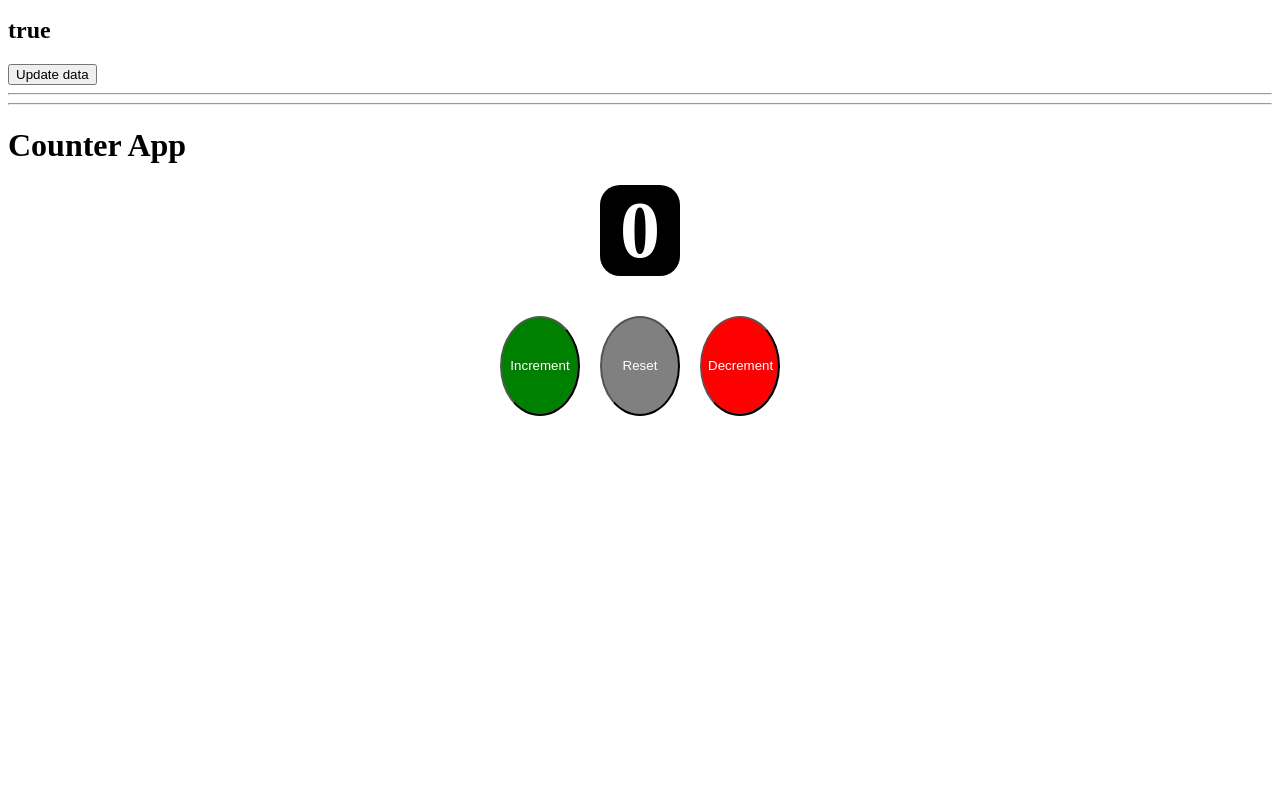
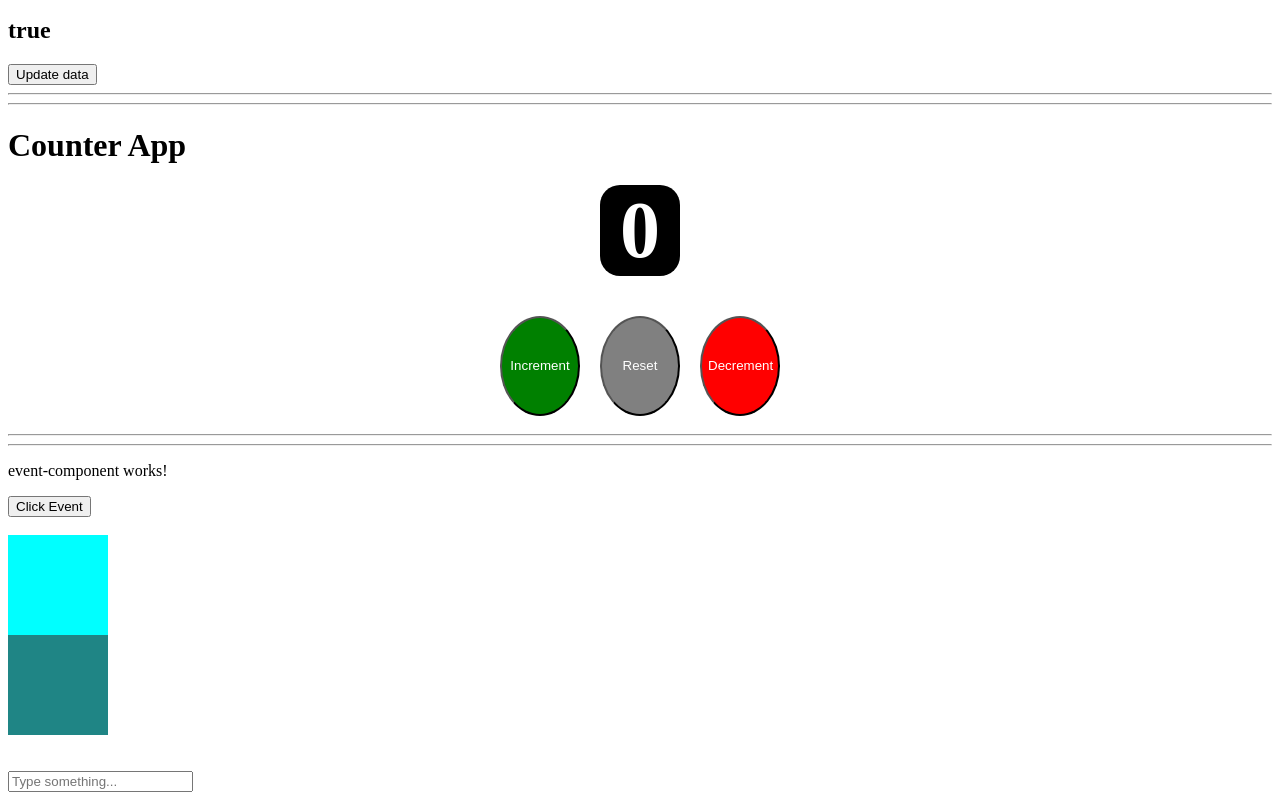
Before and after one commit to rutu-jadhav1/my_Practice_Angular, an Angular app: page / in a window 1280 px wide. Shown: the part 451-1251 px from the top of the page. Before the commit the page ends 885 px from the top, so only its background shows below. Built offline with nearby package versions, Linux system fonts and the light colour scheme.

Commit message:
event component

```diff
--- /dev/null
+++ b/src/app/Component/event-component/event-component.html
@@ -0,0 +1,21 @@
+<p>event-component works!</p>
+<button (click)="handleEvent($event)">Click Event</button>
+
+<br/>
+<br/>
+<div (mouseenter)="handleEvent($event)"
+    style="background-color: aqua; width: 100px; height: 100px;">
+</div>
+
+<div (mouseleave)="handleEvent($event)"
+    style="background-color: rgb(31, 133, 133); width: 100px; height: 100px;">
+</div>
+
+<br/>
+<br/>
+<input
+    (focus)="handleEvent($event)"
+    (input)="handleEvent($event)"
+    (blur)="handleEvent($event)"
+    type="text"
+    placeholder="Type something..."/>
--- /dev/null
+++ b/src/app/Component/event-component/event-component.ts
@@ -0,0 +1,14 @@
+import { Component } from '@angular/core';
+
+@Component({
+  selector: 'app-event-component',
+  imports: [],
+  templateUrl: './event-component.html',
+  styleUrl: './event-component.css'
+})
+export class EventComponent {
+  handleEvent(event:Event){
+    console.log('Function Called:', event.type);
+    console.log('value:',(event.target as HTMLInputElement).value);
+  }
+}
--- a/src/app/app.html
+++ b/src/app/app.html
@@ -3,3 +3,6 @@
   <hr/>
   <hr/>
   <app-counter-app-component></app-counter-app-component>
+  <hr/>
+  <hr/>
+  <app-event-component></app-event-component>
--- a/src/app/app.ts
+++ b/src/app/app.ts
@@ -1,10 +1,11 @@
 import { Component } from '@angular/core';
 import { InterpolationComp } from './Component/interpolation-comp/interpolation-comp';
 import { CounterAppComponent } from "./Component/counter-app-component/counter-app-component";
+import { EventComponent } from "./Component/event-component/event-component";
 
 @Component({
   selector: 'app-root',
-  imports: [InterpolationComp, CounterAppComponent],
+  imports: [InterpolationComp, CounterAppComponent, EventComponent],
   templateUrl: './app.html',
   styleUrl: './app.css'
 })
```
Also changed, not shown: src/app/Component/event-component/event-component.css (added), 1 other file (tests, documents, lock files or other folders).
